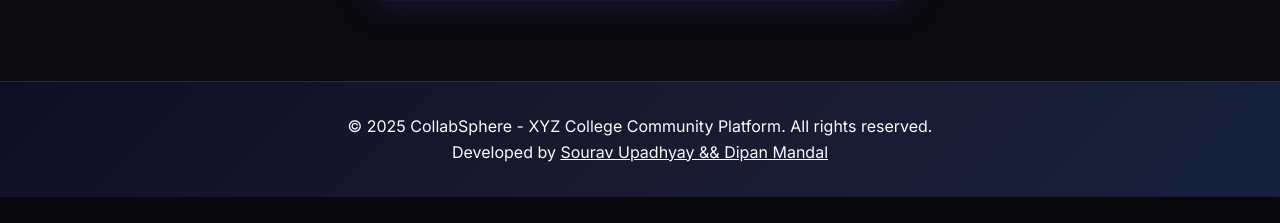
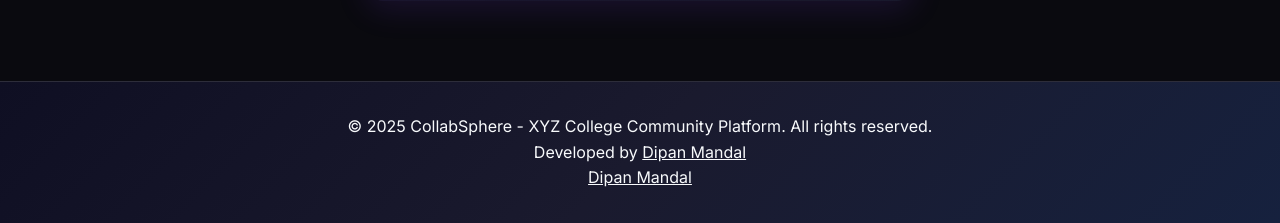
Before and after one commit to Dip607/CollabSphere, a Django app: page /accounts/dashboard/ in a window 1280 px wide. Shown: the part 748-971 px from the top of the page. Before the commit the page ends 945 px from the top, so only its background shows below. Run offline with Django 5.2, Linux system fonts and the light colour scheme; a user stored in the database is signed in; data comes from the database, SQL or seed files in the repository; data that the repository does not hold is empty.

Commit message:
Update base.html

```diff
--- a/templates/base.html
+++ b/templates/base.html
@@ -662,7 +662,9 @@
     <footer class="footer">
         <div class="container">
             <p class="mb-0">&copy; 2025 CollabSphere - XYZ College Community Platform. All rights reserved.</p>
-            <p class="mb-0">Developed by <a href="https://github.com/SouravUpadhyay7" target="_blank" style="color: var(--text-light);">Sourav Upadhyay && Dipan Mandal</a></p>
+            <p class="mb-0">Developed by <a href="https://github.com/SouravUpadhyay7" target="_blank" style="color: var(--text-light);"> Dipan Mandal</a></p>
+            <p class="mb-0"> <a href="https://github.com/Dip607" target="_blank" style="color: var(--text-light);"> Dipan Mandal</a></p>
+        </div>
         </div>
     </footer>
 
```
